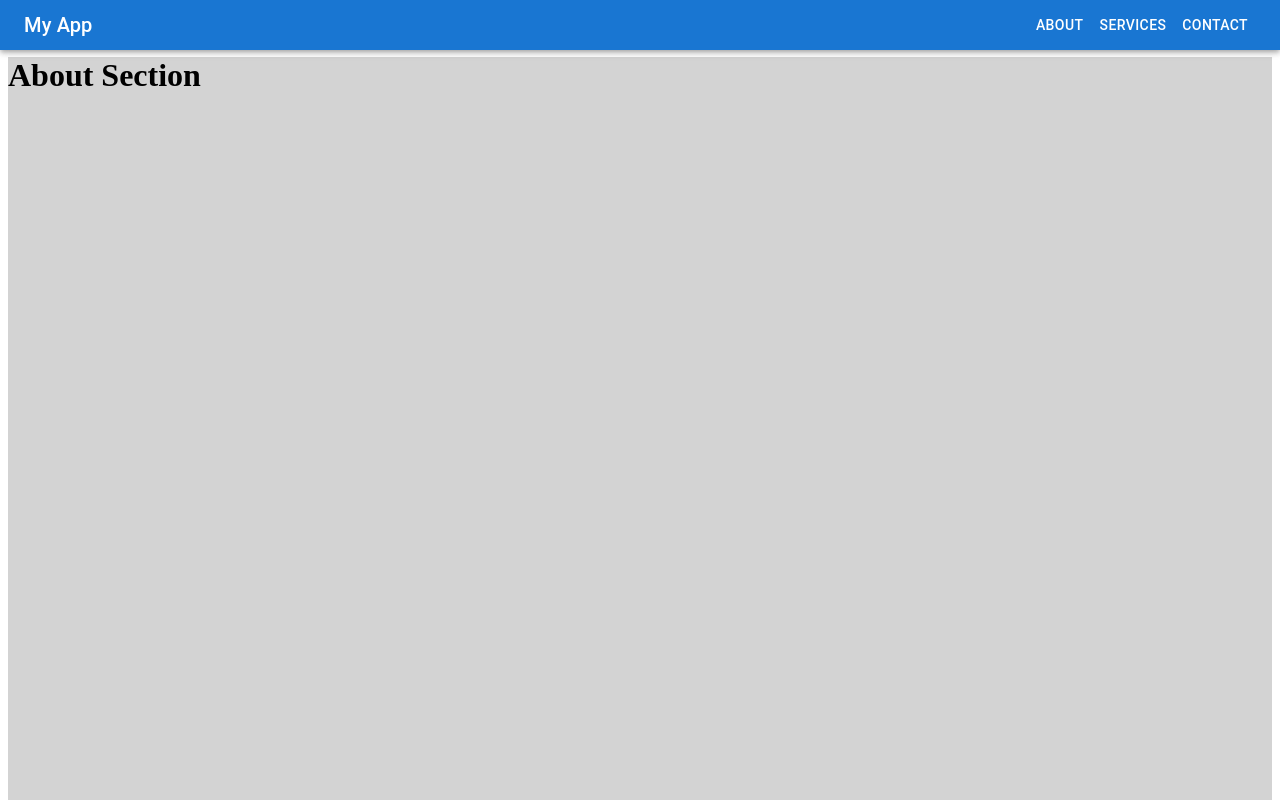
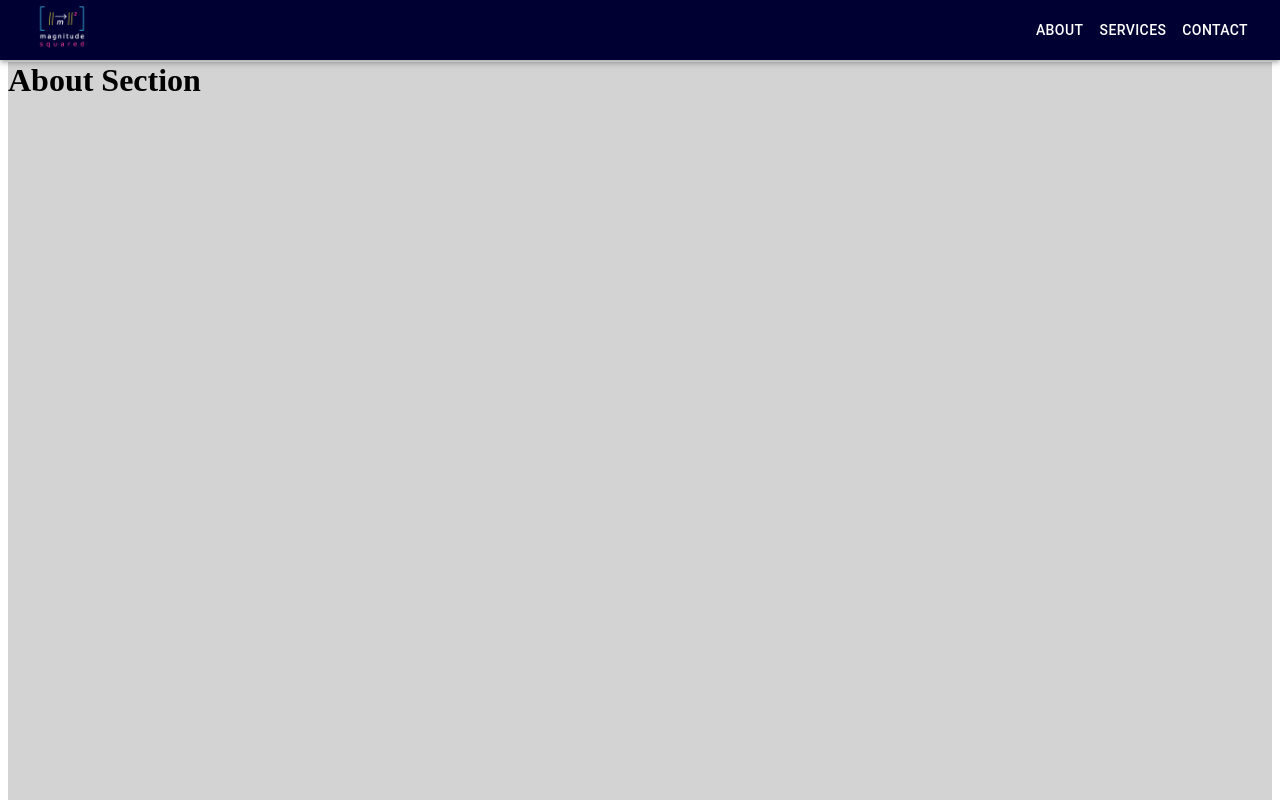
Before and after one commit to cjsanchez1/msqrd_website, a React (Vite) app: page / in a window 1280 px wide. Shown: the top 800 px of the page. Built offline with nearby package versions, Linux system fonts and the light colour scheme; the HTML template or start-up script is replaced by a standard one.

Commit message:
Update NavBar with colors and Logo

```diff
--- a/src/NavBar.tsx
+++ b/src/NavBar.tsx
@@ -13,13 +13,16 @@ import MenuIcon from '@mui/icons-material/Menu';
 import useMediaQuery from '@mui/material/useMediaQuery';
 import { useTheme } from '@mui/material/styles';
 
-const appName = "My App"
-const navBarHeight = 50
+import logoPng from "./imgs/Magnitude_Squared_Transparent_256x256.png"
+
+const appName = "M^2"
+const navBarHeight = 60
 
 const navBarStyle = {
-    customizeToolbar: {
+    toolbar: {
         minHeight: navBarHeight,
-    }
+        maxHeight: navBarHeight,
+    },
 }
 
 interface NavBarProps {
@@ -39,7 +42,7 @@ export default function NavBar({ aboutRef, servicesRef, contactRef }: NavBarProp
   const scrollToRef = (ref: React.RefObject<HTMLDivElement>) => {
     if (ref.current) {
       window.scrollTo({
-        top: ref.current.offsetTop - (navBarStyle.customizeToolbar.minHeight * 1.2),
+        top: ref.current.offsetTop - (navBarStyle.toolbar.minHeight * 1.2),
         behavior: 'smooth',
       });
     }
@@ -66,10 +69,15 @@ export default function NavBar({ aboutRef, servicesRef, contactRef }: NavBarProp
 
   return (
     <>
-      <AppBar position="fixed">
-        <Toolbar style={navBarStyle.customizeToolbar}>
+      {/* <AppBar position="fixed" style={{ background:"transparent", }}> */}
+      <AppBar position="fixed" style={{ background:"#000033", }}>
+        <Toolbar style={navBarStyle.toolbar}>
             <Typography variant="h6" style={{ flexGrow: 1 }}>
-                {appName}
+                <img src={logoPng}
+                  alt={appName}
+                  style={{ maxHeight: `${navBarHeight}px`, padding:'0.5rem', flex:0 }}
+                  onClick={() => scrollToRef(menuItems[0].ref)}
+                />
             </Typography>
           {isMobile ? (
             <>
@@ -95,7 +103,7 @@ export default function NavBar({ aboutRef, servicesRef, contactRef }: NavBarProp
       </AppBar>
       {drawer}
       {/*div to not overlap with first section*/}
-      <div style={{ height: navBarStyle.customizeToolbar.minHeight * 0.55 }}></div>
+      <div style={{ height: navBarStyle.toolbar.minHeight * 0.55 }}></div>
     </>
   );
 };
```
Also changed, not shown: src/imgs/Magnitude_Squared_256x256.png (added), src/imgs/Magnitude_Squared_Transparent_256x256.png (added).
